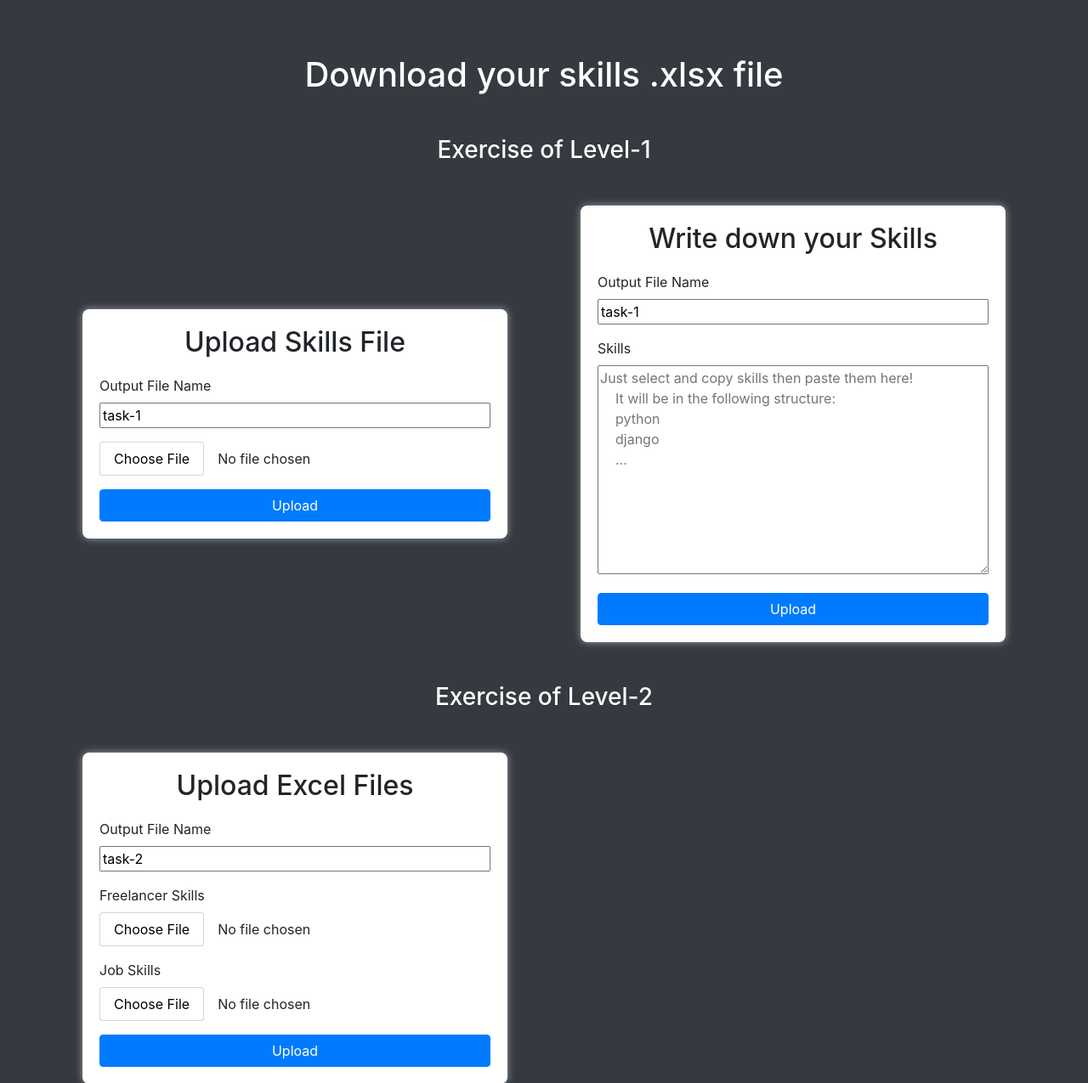
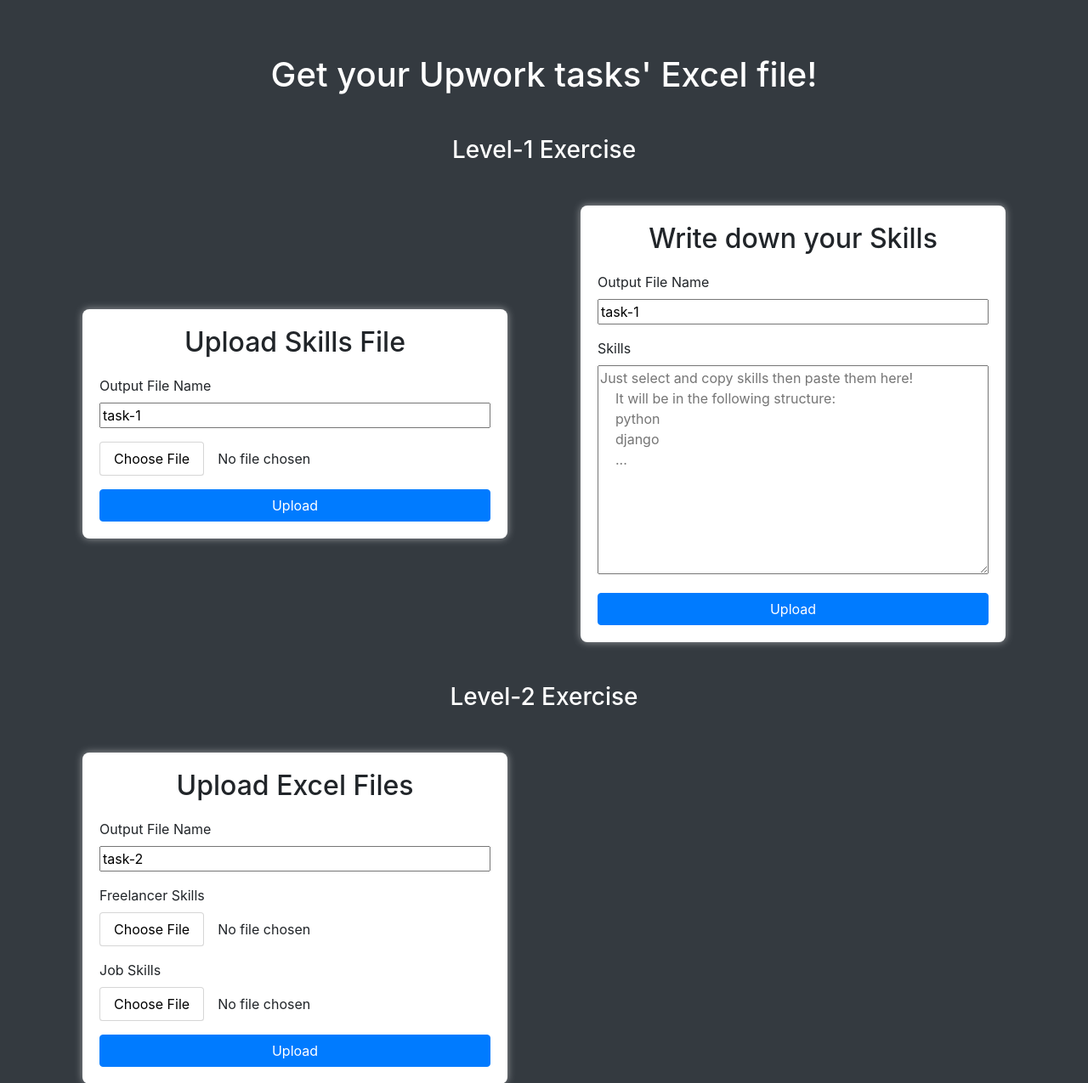
Before and after one commit to amirkhgraphic/upwork-etekanesh-tasks, a Django app: template templates/index.html in a window 1280 px wide. Shown: the top 1275 px of the page at 85% size. Run offline with Django 3.2, Linux system fonts and the light colour scheme; the template is opened without the code that fills it, so the values that code supplies are empty; some libraries are stand-ins or nearby versions.

Commit message:
modify title of the page

```diff
--- a/liara.json
+++ b/liara.json
@@ -1,7 +1,4 @@
 {
-    "platform": "django",
-    "app": "upwork-skills-excel",
-
     "django": {
         "pythonVersion": "3.11"
     }
--- a/templates/index.html
+++ b/templates/index.html
@@ -3,7 +3,7 @@
     <head>
         <meta charset="UTF-8">
         <meta name="viewport" content="width=device-width, initial-scale=1.0">
-        <title>Upload Skills File</title>
+        <title>Upwork Excel Exercise</title>
         <!-- Bootstrap CSS -->
         <link href="https://stackpath.bootstrapcdn.com/bootstrap/4.5.2/css/bootstrap.min.css" rel="stylesheet">
         <style>
@@ -96,9 +96,9 @@
         </style>
     </head>
     <body class="bg-dark">
-        <h1 class="text-white text-center mb-5">Download your skills .xlsx file</h1>
+        <h1 class="text-white text-center mb-5">Get your Upwork tasks' Excel file!</h1>
 
-        <h3 class="my-5 text-white text-center">Exercise of Level-1</h3>
+        <h3 class="my-5 text-white text-center">Level-1 Exercise</h3>
         <div class="wrapper">
             <div class="container">
                 <h2>Upload Skills File</h2>
@@ -142,7 +142,7 @@
             </div>
         </div>
 
-        <h3 class="my-5 text-white text-center">Exercise of Level-2</h3>
+        <h3 class="my-5 text-white text-center">Level-2 Exercise</h3>
         <div class="wrapper">
             <div class="container">
                 <h2>Upload Excel Files</h2>
```
